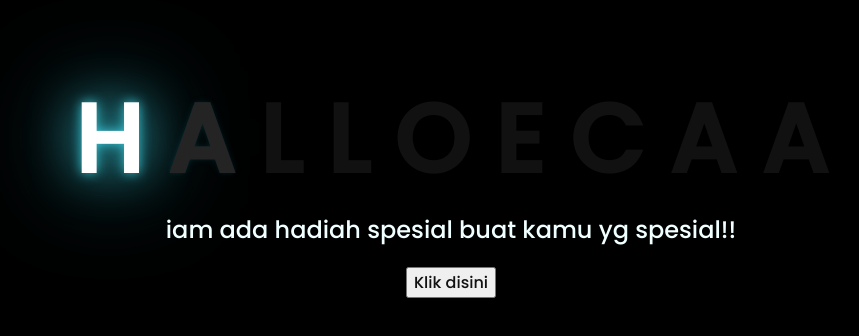
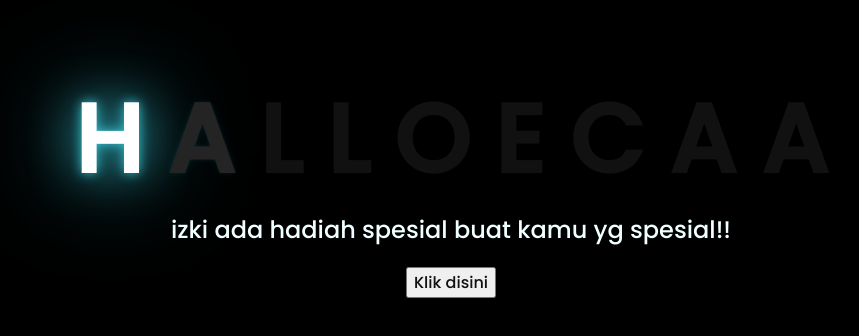
Before and after one commit to kikiilham01/flower, a plain HTML site: page index.html in a window 1280 px wide. Shown: the part 226-562 px from the top of the page, without its empty margins (197-1056 px from the left). Drawn offline with Linux system fonts and the light colour scheme.

Commit message:
Update index.html

```diff
--- a/index.html
+++ b/index.html
@@ -22,7 +22,7 @@
         <span>A</span>
     </div>
     <div class="description">
-        <span>iam ada hadiah spesial buat kamu yg spesial!!</span>
+        <span>izki ada hadiah spesial buat kamu yg spesial!!</span>
     </div>
     <div class="button">
         <button>
```
